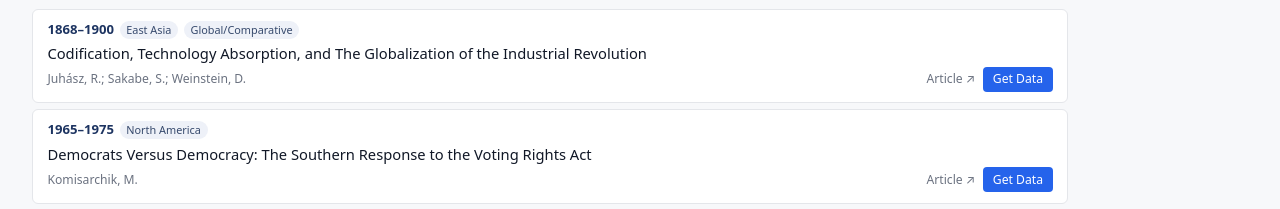
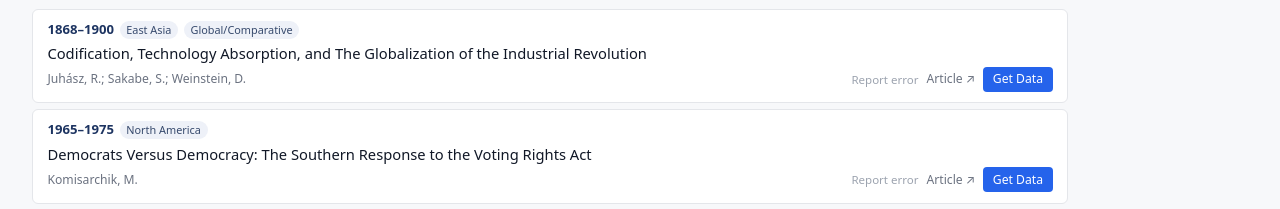
Before and after one commit to historicalpoliticaleconomy/historicalpoliticaleconomy.github.io, a plain HTML site: page docs/index.html in a window 1280 px wide. Shown: the part 557-766 px from the top of the page. Drawn offline with Linux system fonts and the light colour scheme.

Commit message:
update readme and add error button

```diff
--- a/docs/app.js
+++ b/docs/app.js
@@ -128,6 +128,13 @@ function escapeHtml(str) {
   return str.replace(/&/g, '&amp;').replace(/</g, '&lt;').replace(/>/g, '&gt;');
 }
 
+function errorHref(doi) {
+  const body = `DOI: ${doi}\n\nDescribe the error:\n`;
+  return `mailto:hmm2198@columbia.edu`
+    + `?subject=${encodeURIComponent('HPE Error Report')}`
+    + `&body=${encodeURIComponent(body)}`;
+}
+
 function renderCard(entry) {
   const period     = formatPeriod(entry.period_start, entry.period_end);
   const regionTags = entry.regions.map(r => `<span class="tag">${escapeHtml(r)}</span>`).join('');
@@ -142,6 +149,7 @@ function renderCard(entry) {
       <div class="card-footer">
         <span class="card-authors">${escapeHtml(entry.authors || '')}</span>
         <div class="card-links">
+          <a class="btn-error" href="${errorHref(entry.doi)}">Report error</a>
           <a class="btn-article" href="https://doi.org/${entry.doi}" target="_blank" rel="noopener">Article ↗</a>
           <a class="btn-data" href="${escapeHtml(entry.replication_url)}" target="_blank" rel="noopener">Get Data</a>
         </div>
--- a/docs/style.css
+++ b/docs/style.css
@@ -292,3 +292,12 @@ main {
 }
 
 .btn-article:hover { color: var(--accent); text-decoration: underline; }
+
+.btn-error {
+  font-size: .72rem;
+  color: #9ca3af;
+  text-decoration: none;
+  white-space: nowrap;
+}
+
+.btn-error:hover { color: #dc2626; text-decoration: underline; }
```
